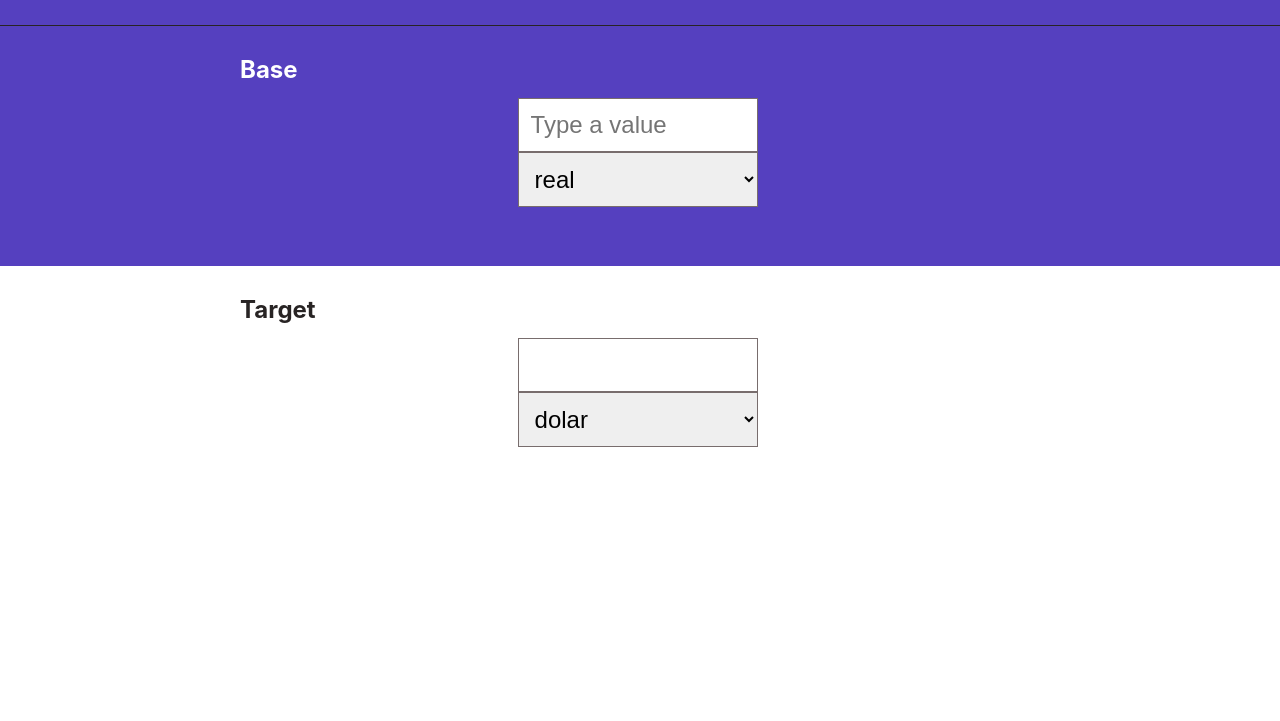
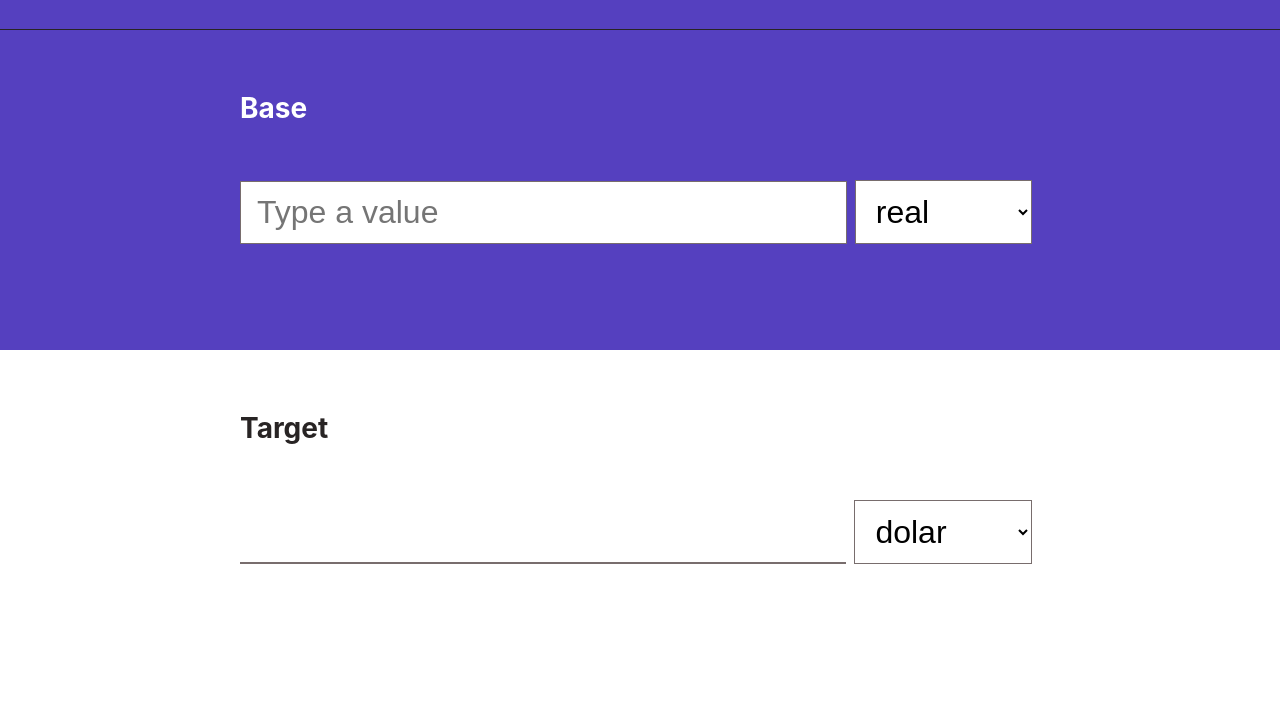
Before and after one commit to zayez/moneek, a React app: page / in a window 1280 px wide. Shown: the part 79-800 px from the top of the page. Built offline with nearby package versions, Linux system fonts and the light colour scheme.

Commit message:
Improve UI

```diff
--- a/src/components/App/index.css
+++ b/src/components/App/index.css
@@ -1,9 +1,27 @@
 .container {
   margin: 0 auto;
-  max-width: 50em;
+  max-width: 20em;
   display: flex;
   flex-flow: column;
   width: 100%;
   height: 100%;
   justify-content: center;
 }
+
+@media screen and (min-width: 768px) {
+  .container {
+    max-width: 40em;
+  }
+}
+
+@media screen and (min-width: 998px) {
+  .container {
+    max-width: 45em;
+  }
+}
+
+@media screen and (min-width: 1178px) {
+  .container {
+    max-width: 50em;
+  }
+}
--- a/src/components/Base/index.css
+++ b/src/components/Base/index.css
@@ -1,6 +1,6 @@
 .base {
   background: var(--major);
-  padding: 2em;
+  padding: 4em;
   color: var(--light);
-  height: 30vh;
+  height: 40vh;
 }
--- a/src/components/Target/index.css
+++ b/src/components/Target/index.css
@@ -1,6 +1,11 @@
 .target {
-  height: 30vh;
-  padding: 2em;
+  height: 40vh;
+  padding: 4em;
   background: var(--light);
   color: var(--dark);
 }
+
+#txtTarget {
+  border: none;
+  border-bottom: 2px solid var(--gray);
+}
--- a/src/components/Target/index.js
+++ b/src/components/Target/index.js
@@ -31,7 +31,13 @@ const Target = ({
       <div className="container">
         <h2>Target</h2>
         <div className="form">
-          <input type="text" value={targetValue} readOnly={true} />
+          <input
+            id="txtTarget"
+            type="text"
+            value={targetValue}
+            readOnly={true}
+            disabled
+          />
           <select
             value={targetCurrency}
             onChange={(e) => setTargetCurrency(e.target.value)}
--- a/src/index.css
+++ b/src/index.css
@@ -6,11 +6,31 @@
 
 body {
   margin: 0;
+  color: var(--gray);
   font-family: -apple-system, BlinkMacSystemFont, "Segoe UI", "Roboto", "Oxygen",
     "Ubuntu", "Cantarell", "Fira Sans", "Droid Sans", "Helvetica Neue",
     sans-serif;
   -webkit-font-smoothing: antialiased;
   -moz-osx-font-smoothing: grayscale;
+  font-size: 12px;
+}
+
+@media screen and (min-width: 768px) {
+  body {
+    font-size: 14px;
+  }
+}
+
+@media screen and (min-width: 998px) {
+  body {
+    font-size: 15px;
+  }
+}
+
+@media screen and (min-width: 1178px) {
+  body {
+    font-size: 16px;
+  }
 }
 
 code {
@@ -18,18 +38,16 @@ code {
     monospace;
 }
 
-input[type="text"],
-select {
-  border-radius: 0;
-  width: 100%;
-  padding: 0.5em 0.5em;
-  border: 1px solid var(--gray);
-  font-size: 1.5em;
+h1 {
+  font-size: 2em;
 }
 
-input[type="text"]:focus {
-  outline: none;
-  box-shadow: 0px 0px 2px #0066ff;
+h2 {
+  font-size: 1.75em;
+}
+
+h3 {
+  font-size: 1.25em;
 }
 
 h1,
--- a/src/styles/form.css
+++ b/src/styles/form.css
@@ -4,18 +4,59 @@
   flex-flow: column;
   flex: auto;
   align-items: center;
+  justify-content: space-evenly;
 }
 
 .form > * {
-  margin-right: 0.2em;
-  width: 10em !important;
+  margin-right: 0.5rem;
 }
 
-.form > :nth-child(1) {
-  /* flex: 2; */
-  /* flex: 1; */
+input[type="text"],
+select {
+  border-radius: 0;
+  width: 100%;
+  padding: 0.75rem 1rem;
+  border: 1px solid var(--gray);
+  font-size: 2em;
+  background: var(--light);
+  outline: none;
 }
-.form > :nth-child(2) {
-  /* flex: 0.5; */
-  /* flex: 1; */
+
+.base select:focus {
+  box-shadow: 0px 0px 10px var(--light);
 }
+
+.target select:focus {
+  box-shadow: 0px 0px 10px var(--major);
+}
+
+.base input[type="text"]:focus {
+  box-shadow: 0px 0px 10px var(--light);
+}
+
+.target input[type="text"]:focus {
+  box-shadow: 0px 0px 10px var(--major);
+}
+
+@media screen and (min-width: 768px) {
+  .form {
+    flex-flow: row;
+    justify-content: left;
+  }
+  .form > :nth-child(1) {
+    flex: 2;
+  }
+  .form > :nth-child(2) {
+    flex: 0.5;
+  }
+}
+
+@media screen and (min-width: 998px) {
+  .form {
+  }
+}
+
+@media screen and (min-width: 1178px) {
+  .form {
+  }
+}
```
